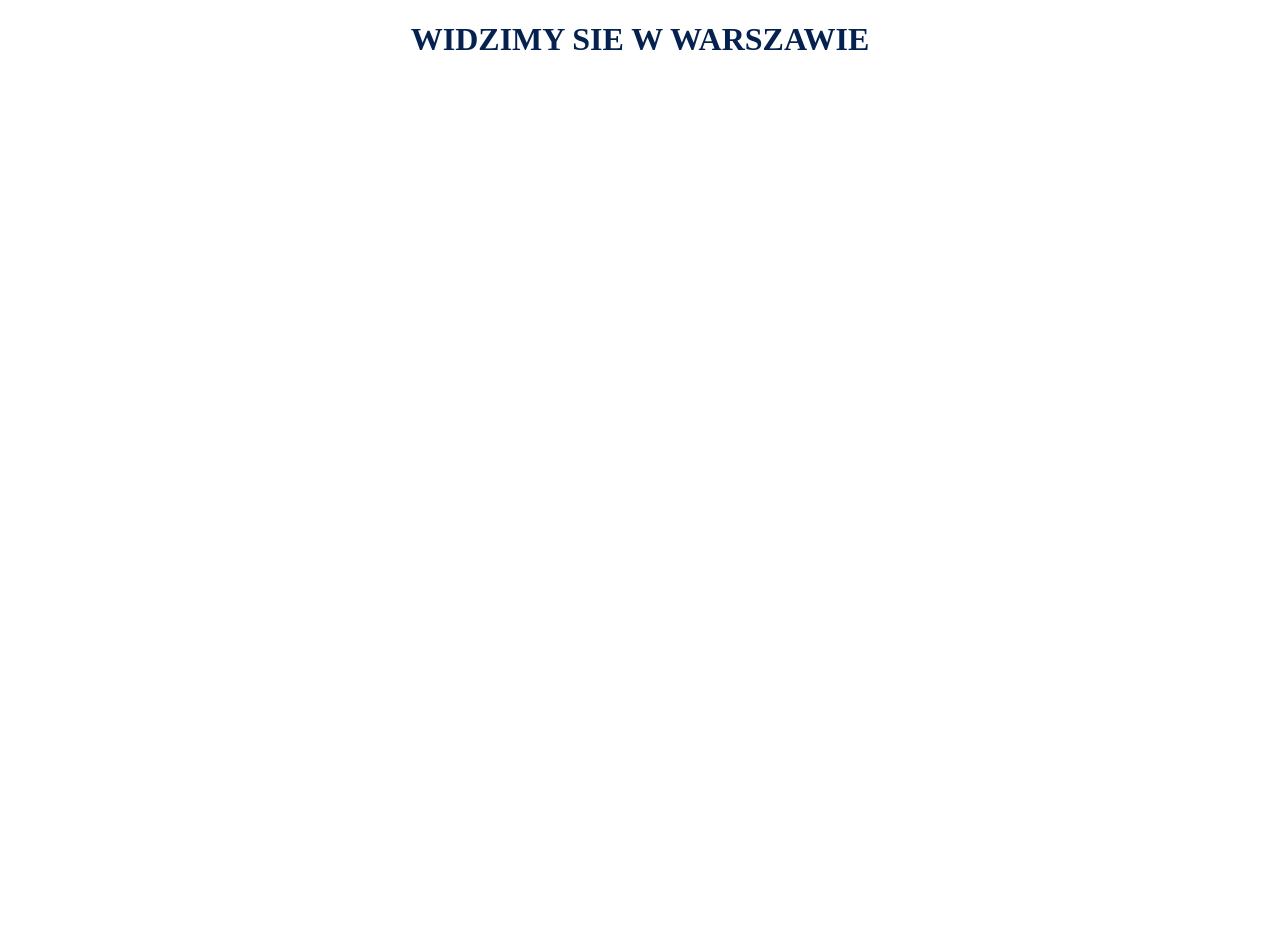
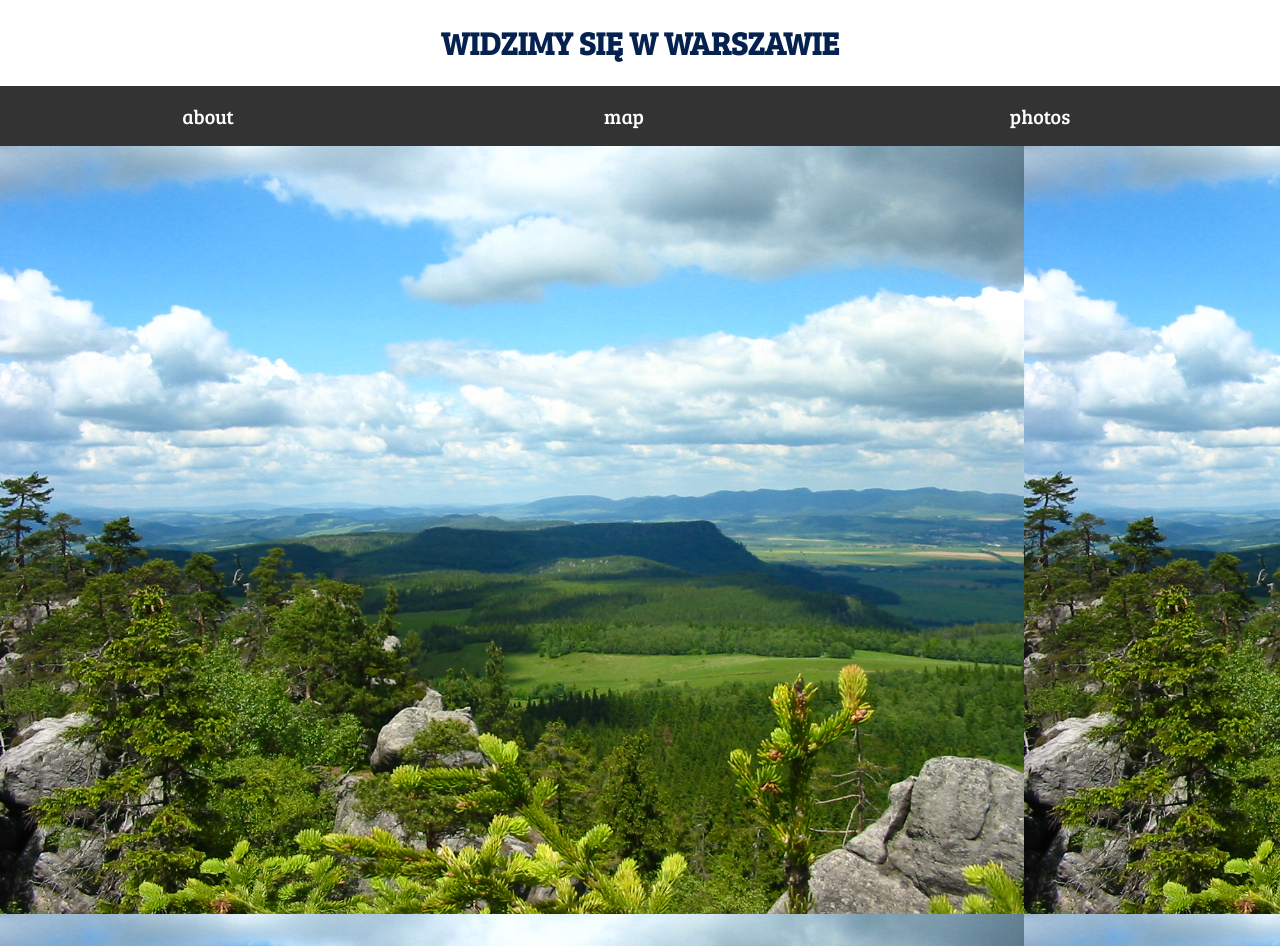
Before and after one commit to emilia123w/traveling, a plain HTML site: page index.html in a window 1280 px wide. Before the commit the page ends 821 px from the top, so only its background shows below. Drawn offline with nearby package versions, Linux system fonts and the light colour scheme; some packages are replaced by stand-ins of ours.

Commit message:
developing

```diff
--- a/index.html
+++ b/index.html
@@ -4,10 +4,25 @@
     <meta charset="UTF-8">
     <title>Widzimy sie w Warszawie</title>
     <link rel="stylesheet" href="css/styles.css">
+    <link href="https://fonts.googleapis.com/css?family=Bree+Serif" rel="stylesheet">
     <script src="https://ajax.googleapis.com/ajax/libs/jquery/3.3.1/jquery.min.js"></script>
 </head>
 <body>
-  <h1>WIDZIMY SIE W WARSZAWIE</h1>
+  <h1>WIDZIMY SIĘ W WARSZAWIE</h1>
+  <div class="menu">
+    <ul>
+      <li onclick="addAbout()">about</li>
+      <li onclick="initMap();">map</li>
+      <li onclick="displayPhotos()">photos</li>
+    </ul>
+  </div>
+  <div id="about"><h2>Jestesmy fajni i jezdzimy na rowerach</h2>
+  <img class="aboutPhoto" src="photos/bakowiec.jpg"></div>
+  <div id="map"></div>
+    <script src="js/map.js"></script>
     <script src="js/script.js"></script>
+    <script async defer src="https://maps.googleapis.com/maps/api/js?key=AIzaSyCG28KPn4R6JOIXEgxygKcI9itTNQUIY9M&v=3">
+    </script>
+
 </body>
 </html>
```
